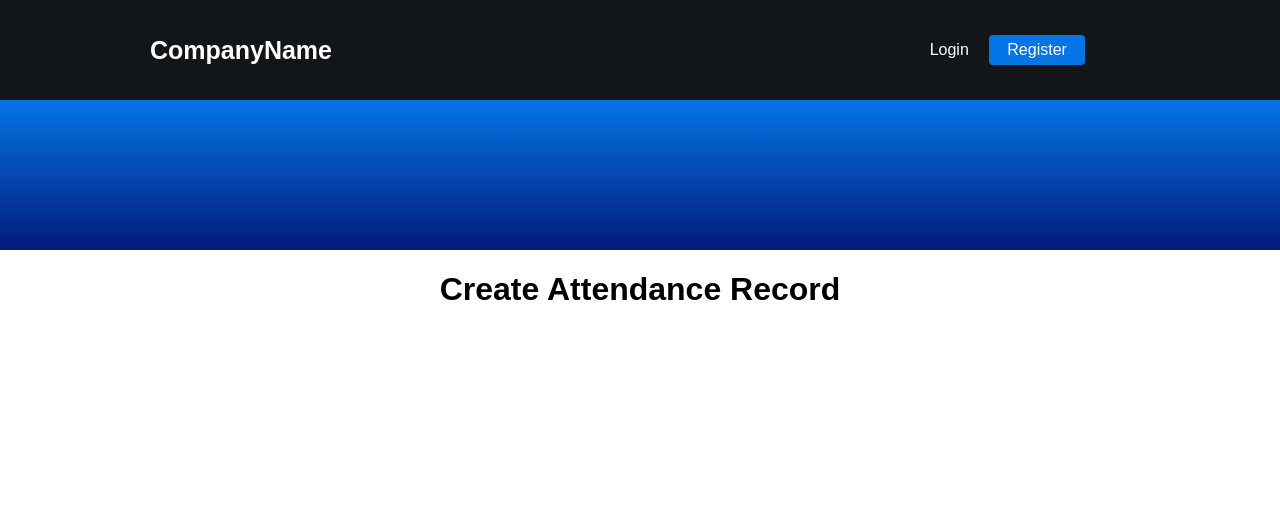
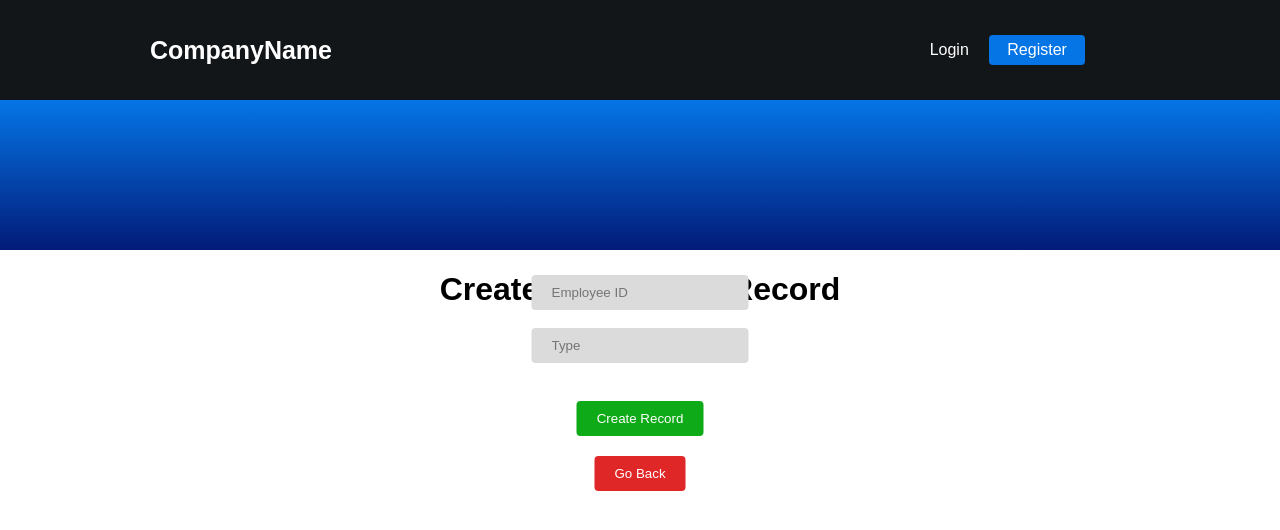
Before and after one commit to ShannonNoah/CSI-3140-Term-Project, a React (Create React App) app: page /CreateAttendanceRecord in a window 1280 px wide. Shown: the top 530 px of the page. Built offline with nearby package versions, Linux system fonts and the light colour scheme.

Commit message:
Made create attendance record page

```diff
--- a/src/pages/CreateAttendanceRecord.js
+++ b/src/pages/CreateAttendanceRecord.js
@@ -5,6 +5,34 @@ import {Link} from "react-router-dom";
 function CreateAttendanceRecord() {
   return (<>
   <div className="color-block"></div>
-  <h1>Create Attendance Record</h1></>)
+  <h1>Create Attendance Record</h1>
+  <div class="form-box">
+      <form>
+        <div class="input-group">
+        &nbsp;
+        <div class="input-field">
+            <input type="text" placeholder="Employee ID" />
+          </div>
+          &nbsp;
+          <div class="input-field">
+            <input type="text" placeholder="Type" />
+          </div>
+        </div>
+      </form>
+      &nbsp;
+      <div className = "create-record">
+      <Link to="/CreateAttendanceRecord">
+        <button>Create Record</button>
+        </Link>
+      </div>
+
+      <div className = "go-back">
+                <Link to="/LandingPage">
+        <button>Go Back</button>
+        </Link></div>
+
+
+    </div>
+  </>)
 }
   export default CreateAttendanceRecord
```
